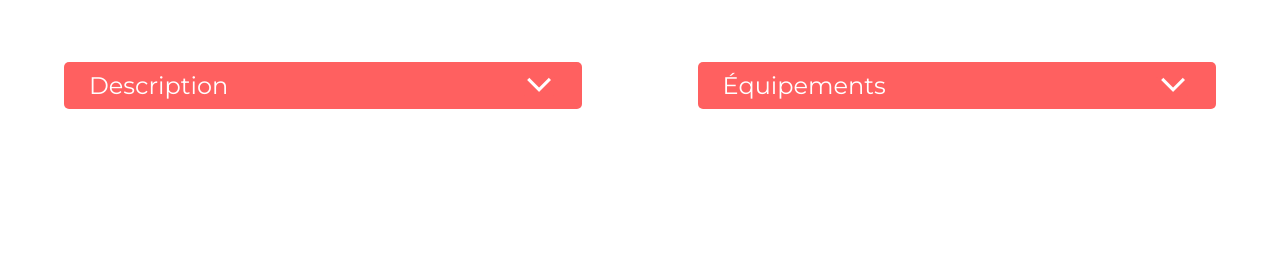
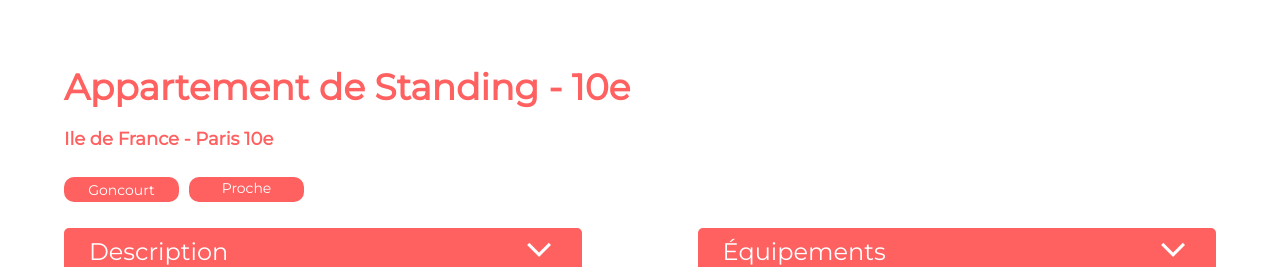
Before and after one commit to Tintgire/projet-7-OC, a React (Create React App) app: page /logement/0979876d in a window 1280 px wide. Shown: the part 617-884 px from the top of the page. Built offline with nearby package versions, Linux system fonts and the light colour scheme.

Commit message:
insert button et title/loc

```diff
--- a/src/pages/Logement/Logement.jsx
+++ b/src/pages/Logement/Logement.jsx
@@ -5,19 +5,29 @@ import Footer from '../../components/footer/Footer'
 import Carrousel from '../../components/carrousel/Carrousel'
 import Collapse from '../../components/collapse/Collapse'
 import CardItems from '../../DataBase/logement.js'
+import Button from '../../components/button/Button'
 
 export default function Logement() {
   const { id } = useParams()
   const foundItem = CardItems.find((item) => item.id === id)
+  const tags = foundItem.tags
+  console.log(tags)
 
   const listequipments = foundItem.equipments.map((item, i) => (
     <li key={i}>{item}</li>
   ))
 
   return (
-    <div>
+    <div className="logement">
       <Header />
       <Carrousel />
+      <h3 className="logement-title">{foundItem.title}</h3>
+      <h3 className="logement-location">{foundItem.location}</h3>
+      <div className="logement-all-button">
+        {tags.map((tag, i) => (
+          <Button key={i} tags={tag} />
+        ))}
+      </div>
       <div className="collapse-logement">
         <Collapse title="Description" texte={foundItem.description} />
         <Collapse title="Équipements" texte={listequipments} />
```
